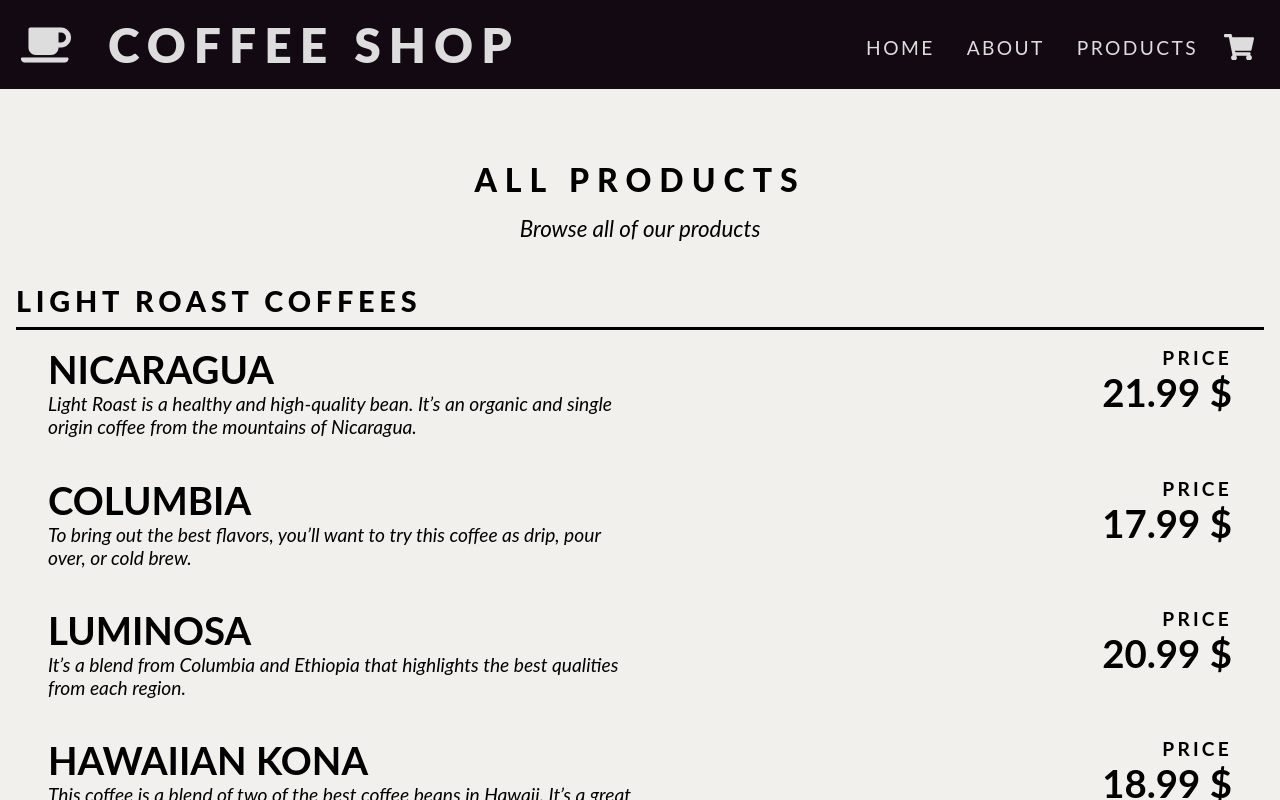
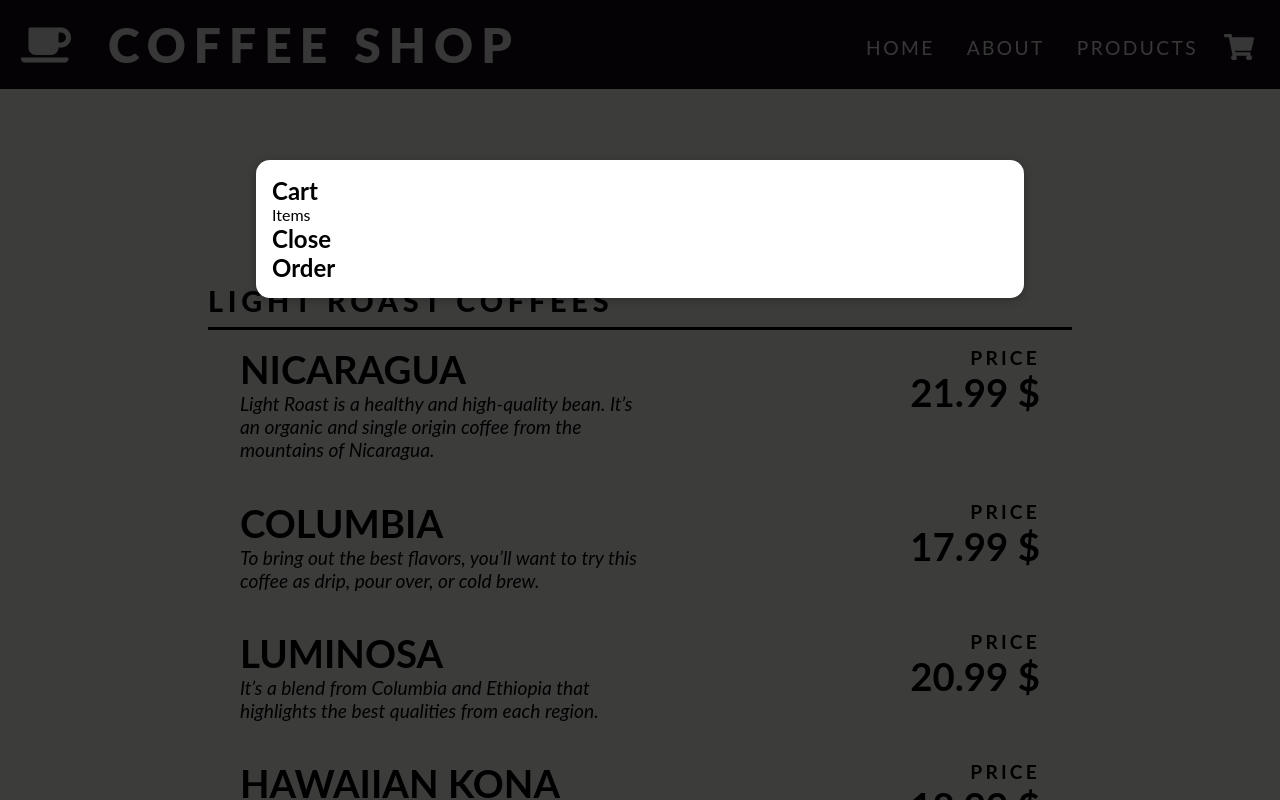
Before and after one commit to alperdegre/sample-react-app, a React (Create React App) app: page /products in a window 1280 px wide. Both pictures are taken after a click on the button 1239 px from the left and 45 px from the top of the page. Shown: the top 800 px of the page. Built offline with nearby package versions, Linux system fonts and the light colour scheme.

Commit message:
Add modal media queries and fix container queries

```diff
--- a/public/index.html
+++ b/public/index.html
@@ -28,7 +28,7 @@
   </head>
   <body>
     <noscript>You need to enable JavaScript to run this app.</noscript>
-    <div id="overlays"></div>
+    <div id="overlay"></div>
     <div id="root"></div>
     <!--
       This HTML file is a template.
--- a/src/App.css
+++ b/src/App.css
@@ -15,12 +15,12 @@ main {
 }
 
 .container {
-  width: 80rem;
+  width: 70%;
   margin: 0 auto;
 }
 
 .container-flex {
-  width: 80rem;
+  width: 70%;
   margin: 0 auto;
   display: flex;
   align-items: center;
@@ -34,25 +34,25 @@ main {
   html {
     font-size: 16px;
   }
-  .container {
+  /* .container {
     width: 80rem;
   }
   .container-flex {
     width: 80rem;
-  }
+  } */
 }
 
 @media only screen and (max-width: 1199px) and (min-width: 992px) {
   html {
     font-size: 14px;
   }
-  .container {
+  /* .container {
     width: 60rem;
   }
 
   .container-flex {
     width: 60rem;
-  }
+  } */
 }
 
 @media only screen and (max-width: 991px) and (min-width: 768px) {
--- a/src/App.js
+++ b/src/App.js
@@ -1,21 +1,32 @@
 import './App.css';
-import React, { useEffect } from 'react';
+import React, { useEffect, useState } from 'react';
 import { Route, Routes, useLocation } from 'react-router-dom';
 import Header from './components/Layout/Header';
 import MainPage from './components/MainPage/MainPage';
 import ProductsPage from './components/ProductsPage/ProductsPage';
 import Footer from './components/Layout/Footer';
+import Cart from './components/Cart/Cart';
 
 function App() {
+  const [cartIsShown, setCartIsShown] = useState(false);
   const { pathname } = useLocation();
 
   useEffect(() => {
     window.scrollTo({ top: 0, behavior: 'smooth' });
   }, [pathname]);
 
+  const hideCart = () => {
+    setCartIsShown(false);
+  };
+
+  const showCart = () => {
+    setCartIsShown(true);
+  };
+
   return (
     <>
-      <Header />
+      {cartIsShown && <Cart onClose={hideCart} />}
+      <Header onShowCart={showCart} />
       <Routes>
         <Route path="/" element={<MainPage />} />
         <Route path="/products" element={<ProductsPage />} />
--- /dev/null
+++ b/src/components/Cart/Cart.js
@@ -0,0 +1,20 @@
+import React from 'react';
+import PropTypes from 'prop-types';
+import Modal from '../UI/Modal';
+
+function Cart({ onClose }) {
+  return (
+    <Modal onClose={onClose}>
+      <h2>Cart</h2>
+      <p>Items</p>
+      <h2>Close</h2>
+      <h2>Order</h2>
+    </Modal>
+  );
+}
+
+Cart.propTypes = {
+  onClose: PropTypes.func.isRequired,
+};
+
+export default Cart;
--- a/src/components/Layout/Header.js
+++ b/src/components/Layout/Header.js
@@ -1,11 +1,12 @@
 import React, { useEffect, useState } from 'react';
 import { useLocation, Link } from 'react-router-dom';
+import PropTypes from 'prop-types';
 import classes from './Header.module.css';
 import { ReactComponent as Logo } from '../../assets/icons/coffee.svg';
 import HeaderButton from './HeaderButton';
 import ShopIcon from './ShopIcon';
 
-function Header() {
+function Header({ onShowCart }) {
   const { pathname } = useLocation();
   const [navbarClasses, setNavbarClasses] = useState(`${classes.navbar}`);
 
@@ -33,10 +34,14 @@ function Header() {
         <HeaderButton text="Home" to="/" />
         <HeaderButton text="About" to="/" />
         <HeaderButton text="Products" to="/products" />
-        {pathname === '/products' && <ShopIcon />}
+        {pathname === '/products' && <ShopIcon onShowCart={onShowCart} />}
       </div>
     </header>
   );
 }
 
+Header.propTypes = {
+  onShowCart: PropTypes.func.isRequired,
+};
+
 export default Header;
--- a/src/components/Layout/ShopIcon.js
+++ b/src/components/Layout/ShopIcon.js
@@ -1,13 +1,24 @@
 import React from 'react';
+import PropTypes from 'prop-types';
 import { ReactComponent as ShoppingCart } from '../../assets/icons/shopping-cart.svg';
 import classes from './ShopIcon.module.css';
 
-function ShopIcon() {
+function ShopIcon({ onShowCart }) {
   return (
-    <div className={classes['shop-icon']}>
+    <div
+      className={classes['shop-icon']}
+      onClick={onShowCart}
+      onKeyDown={onShowCart}
+      role="button"
+      tabIndex={0}
+    >
       <ShoppingCart />
     </div>
   );
 }
 
+ShopIcon.propTypes = {
+  onShowCart: PropTypes.func.isRequired,
+};
+
 export default ShopIcon;
--- a/src/components/UI/Modal.js
+++ b/src/components/UI/Modal.js
@@ -1,10 +1,10 @@
-import React, { Fragment } from 'react';
+import React from 'react';
 import ReactDOM from 'react-dom';
 import PropTypes from 'prop-types';
 import Backdrop from './Backdrop';
 import ModalOverlay from './ModalOverlay';
 
-const portalElement = document.getElementById('overlays');
+const portalElement = document.getElementById('overlay');
 
 function Modal({ children, onClose }) {
   return (
--- a/src/components/UI/ModalOverlay.module.css
+++ b/src/components/UI/ModalOverlay.module.css
@@ -2,7 +2,8 @@
   position: fixed;
   top: 20vh;
   left: 5%;
-  width: 90%;
+  width: 50%;
+  left: calc(25%);
   background-color: white;
   padding: 1rem;
   border-radius: 14px;
@@ -11,12 +12,41 @@
   animation: slide-down 300ms ease-out forwards;
 }
 
-@media (min-width: 768px) {
+@media only screen and (max-width: 1499px) and (min-width: 1200px) {
   .modal {
-    width: 45rem;
-    left: calc(50% - 22.5rem);
+    width: 60%;
+    left: calc(20%);
   }
 }
+
+@media only screen and (max-width: 1199px) and (min-width: 992px) {
+  .modal {
+    width: 70%;
+    left: calc(15%);
+  }
+}
+
+@media only screen and (max-width: 991px) and (min-width: 768px) {
+  .modal {
+    width: 90%;
+    left: calc(5%);
+  }
+}
+
+@media only screen and (max-width: 767px) and (min-width: 576px) {
+  .modal {
+    width: 90%;
+    left: calc(5%);
+  }
+}
+
+@media only screen and (max-width: 575px) {
+  .modal {
+    width: 90%;
+    left: calc(5%);
+  }
+}
+
 
 @keyframes slide-down {
   from {
```
Also changed, not shown: src/components/Cart/Cart.module.css (added).
